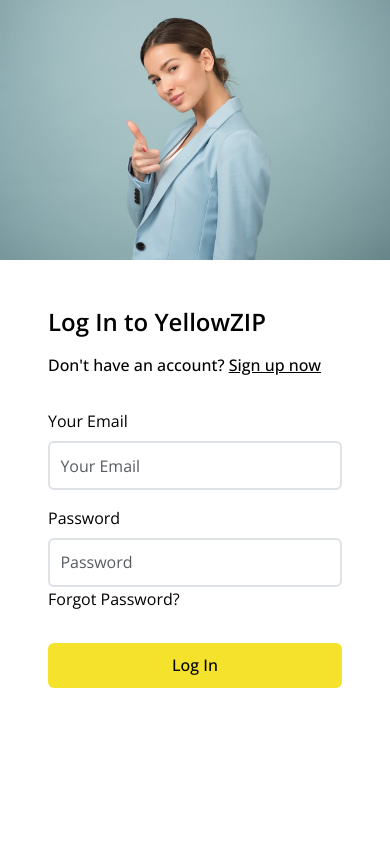
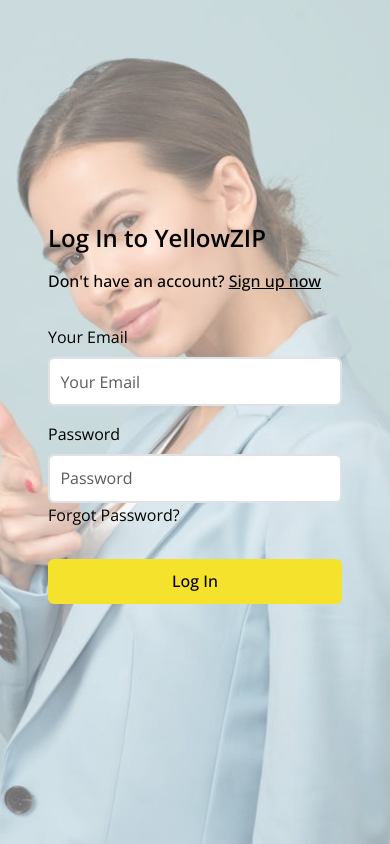
Before and after one commit to mzr-Qasim/Login-Page, a plain HTML site: page index.html in a window 390 px wide. Drawn offline with nearby package versions, Linux system fonts and the light colour scheme.

Commit message:
Responsive Login

```diff
--- a/assets/css/partials/_mediaquery.scss
+++ b/assets/css/partials/_mediaquery.scss
@@ -1,16 +1,3 @@
-@media (max-width: 576px){
-    .left-section-inner{
-        figcaption{
-            display: none;
-
-        }
-    }
-
-
-
-
-}
-
 
 
 
@@ -23,27 +10,36 @@
 
 
 @media (max-width: 767px){
+    .left-section-inner{
+        figcaption{
+            display: none;
+
+        }
+    }
     .login-section{
-        display: block;
+        flex-direction: column;
         .left-section{
             width: 100%;
-            height: auto;
+            height: 100%;
+            position: absolute;
+            z-index: -1;
+            inset: 0;
+        }
             .left-section-inner{
                 figure {
                     img {
-                        height: auto;
+                        height: 100%;
+                        width: 100%;
+                        opacity: .6;
                     }
                 }
             }
 
         }
         .right-section{
-            margin: 3rem 0!important;
+            margin: auto;
             width: 100%!important;
             height: auto;
+
         }
     }
-
-
-
-}
```
Also changed, not shown: assets/css/main.css, 1 other file.
